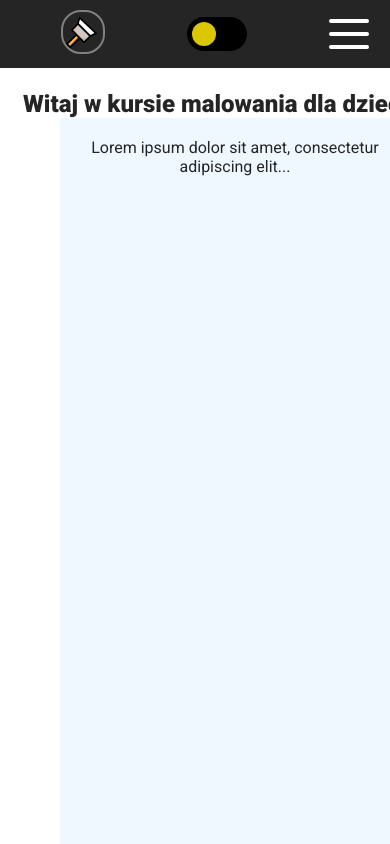
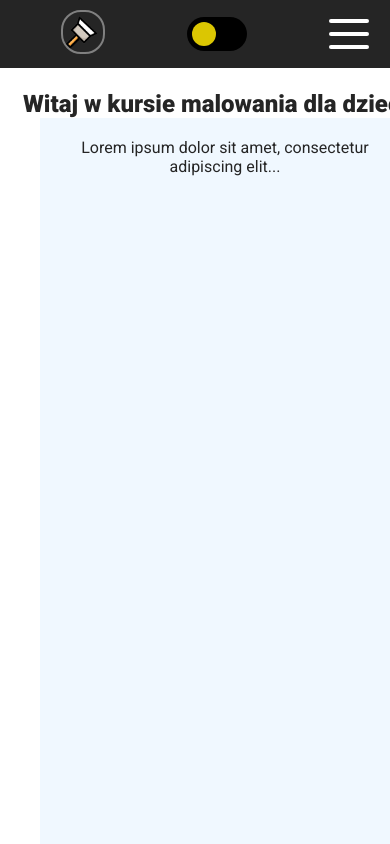
Before and after one commit to Kolo2415/Rysowanie-Kurs, a plain HTML site: page index.html in a window 390 px wide. Shown: the top 844 px of the page. Drawn offline with Linux system fonts and the light colour scheme.

Commit message:
Update style.css

```diff
--- a/style.css
+++ b/style.css
@@ -154,7 +154,6 @@ button:hover {
 }
 
 .burger {
-
   position: relative;
   width: 40px;
   height: 30px;
@@ -229,8 +228,7 @@ button:hover {
     height: auto;
   }
 
-  .burger
-  {
+  .burger {
     display: flex;
   }
 
@@ -263,13 +261,13 @@ button:hover {
   }
 
   #content {
-    margin-left: 40px;
+    margin-left: 20px;
   }
 
   #namesstyles {
+    text-align: center;
     font-size: 24px;
   }
-
 }
 
 @media screen and (max-width: 100px) {
```
